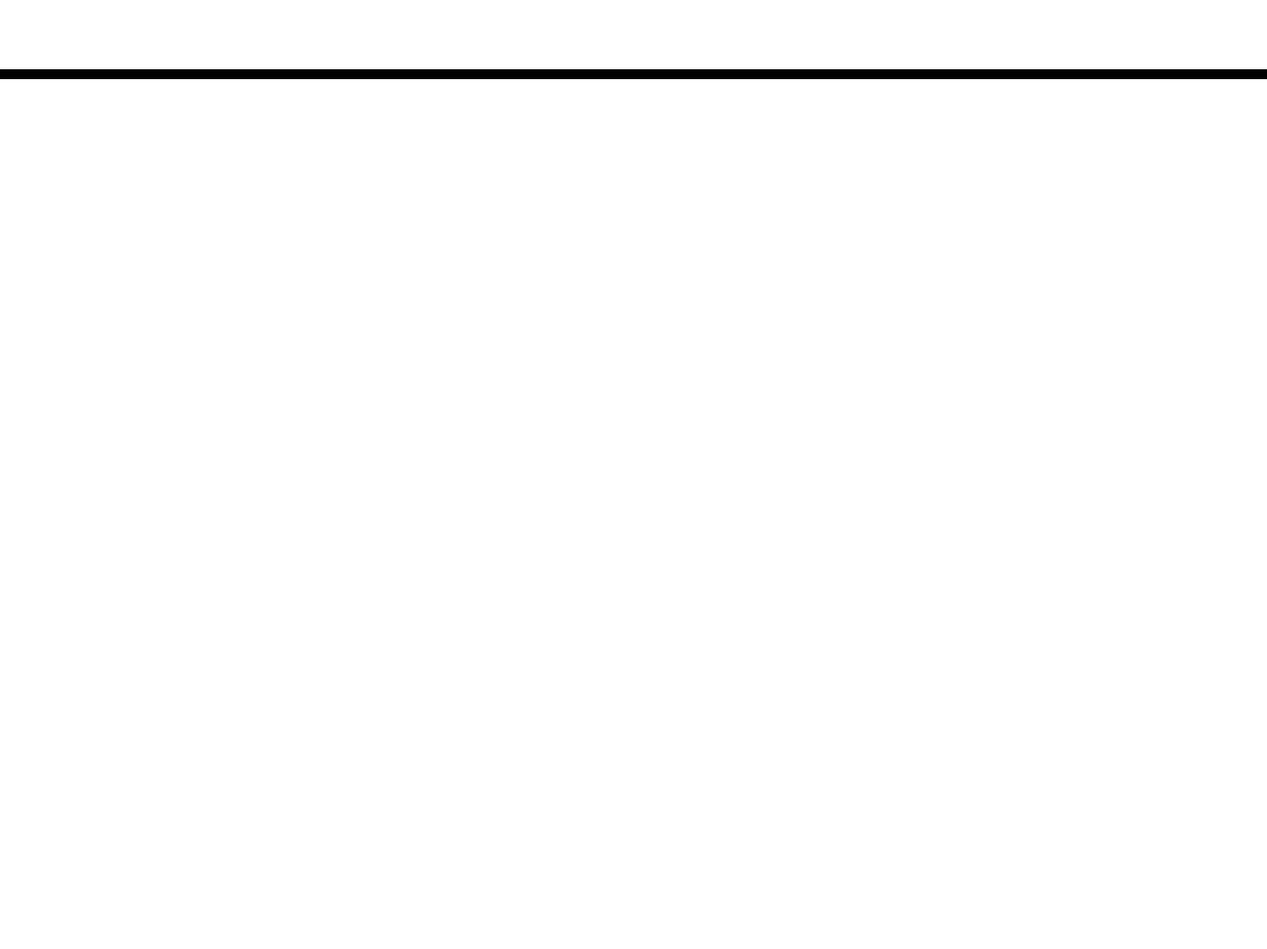
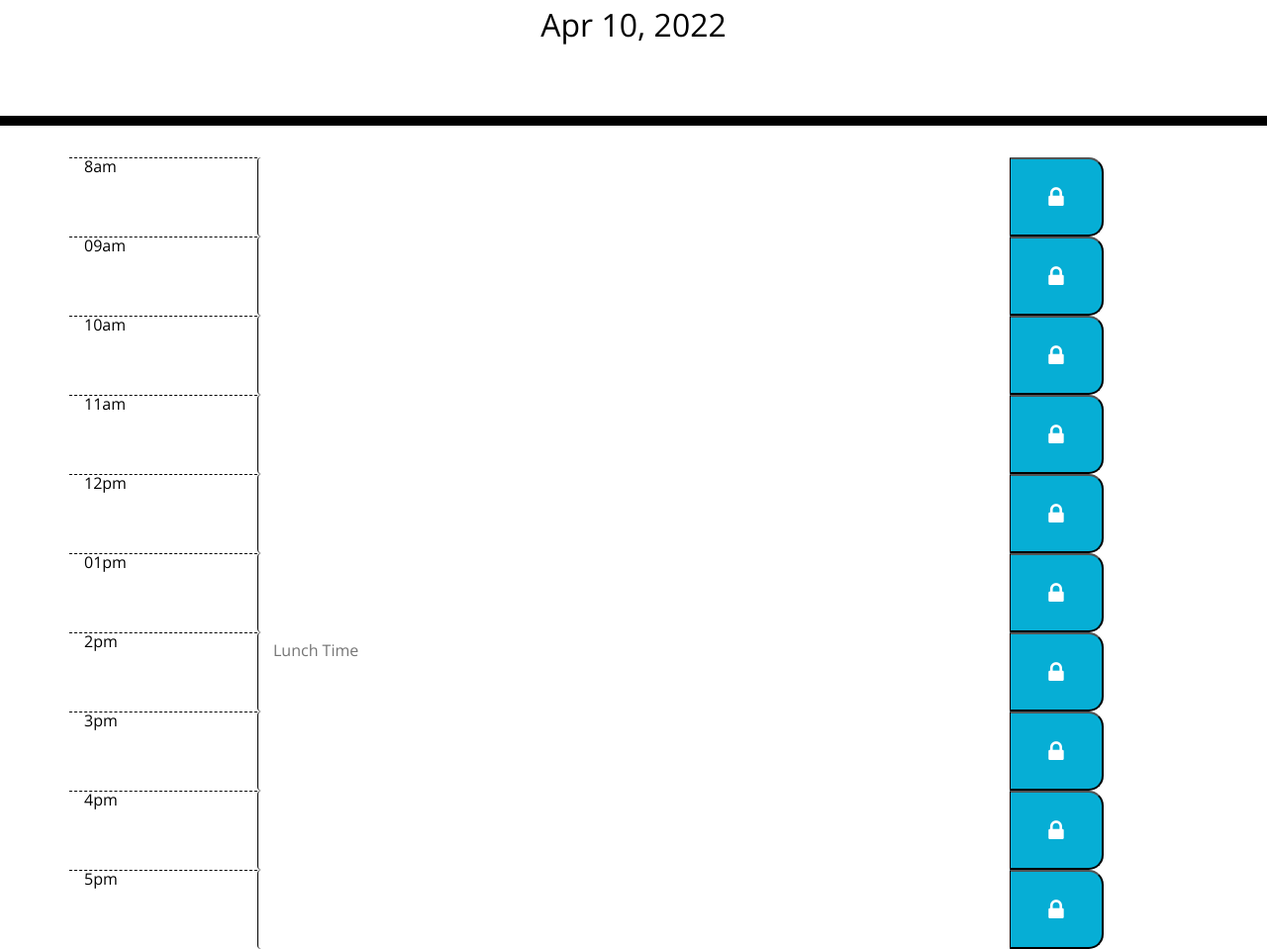
Before and after one commit to Edwin0204/Homework-Week-5, a plain HTML site: page index.html in a window 1280 px wide. Shown: the part 188-1147 px from the top of the page at 99% size. Before the commit the page ends 800 px from the top, so only its background shows below. Drawn offline with nearby package versions, Linux system fonts and the light colour scheme.

Commit message:
made the html container boxes

```diff
--- /dev/null
+++ b/Develop/script.js
@@ -0,0 +1,12 @@
+var timeDisplayEl = $('#time-display');
+
+
+// handle displaying the time
+function displayTime() {
+  var rightNow = moment().format('MMM DD, YYYY');
+  timeDisplayEl.text(rightNow);
+}
+
+
+
+setInterval(displayTime);
--- a/index.html
+++ b/index.html
@@ -19,6 +19,7 @@
       rel="stylesheet"
     />
     <link rel="stylesheet" href="./Develop/style.css" />
+    <link rel="stylesheet" href="https://cdnjs.cloudflare.com/ajax/libs/font-awesome/4.7.0/css/font-awesome.min.css">
     <title>Work Day Scheduler</title>
   </head>
 
@@ -27,12 +28,75 @@
       <h1 class="display-3">Work Day Scheduler</h1>
       <p class="lead">A simple calendar app for scheduling your work day</p>
       <p id="currentDay" class="lead"></p>
+      <h2><span id="time-display">00:00:00</span></h2>
     </header>
+
     <div class="container">
       <!-- Timeblocks go here -->
+      <div class="row border-0">
+        <div class="col-2 hour">8am</div>
+        <textarea id="" class="col-8 rounded" placeholder=""></textarea>
+        <button class="col-1 saveBtn" onclick=""><i class="fa fa-lock" style="font-size:24px"></i></button>
+      </div>
+
+      <div class="row border-0">
+        <div class="col-2 hour">09am</div>
+        <textarea id="" class="col-8 rounded" placeholder=""></textarea>
+        <button class="col-1 saveBtn" onclick=""><i class="fa fa-lock" style="font-size:24px"></i></button>
+      </div>
+
+      <div class="row border-0">
+        <div class="col-2 hour">10am</div>
+        <textarea id="" class="col-8 rounded" placeholder=""></textarea>
+        <button class="col-1 saveBtn" onclick=""><i class="fa fa-lock" style="font-size:24px"></i></button>
+      </div>
+
+      <div class="row border-0">
+        <div class="col-2 hour">11am</div>
+        <textarea id="" class="col-8 rounded" placeholder=""></textarea>
+        <button class="col-1 saveBtn" onclick=""><i class="fa fa-lock" style="font-size:24px"></i></button>
+      </div>
+
+      <div class="row border-0">
+        <div class="col-2 hour">12pm</div>
+        <textarea id="" class="col-8 rounded" placeholder=""></textarea>
+        <button class="col-1 saveBtn" onclick=""><i class="fa fa-lock" style="font-size:24px"></i></button>
+      </div>
+
+    <div class="row border-0">
+      <div class="col-2 hour">01pm</div>
+      <textarea id="" class="col-8 rounded" placeholder=""></textarea>
+      <button class="col-1 saveBtn" onclick=""><i class="fa fa-lock" style="font-size:24px"></i></button>
     </div>
+
+    <div class="row border-0">
+      <div class="col-2 hour">2pm</div>
+      <textarea id="" class="col-8 rounded" placeholder="Lunch Time"></textarea>
+      <button class="col-1 saveBtn" onclick=""><i class="fa fa-lock" style="font-size:24px"></i></button>
+    </div>
+
+    <div class="row border-0">
+      <div class="col-2 hour">3pm</div>
+      <textarea id="" class="col-8 rounded" placeholder=""></textarea>
+      <button class="col-1 saveBtn" onclick=""><i class="fa fa-lock" style="font-size:24px"></i></button>
+    </div>
+
+    <div class="row border-0">
+      <div class="col-2 hour">4pm</div>
+      <textarea id="" class="col-8 rounded" placeholder=""></textarea>
+      <button class="col-1 saveBtn" onclick=""><i class="fa fa-lock" style="font-size:24px"></i></button>
+    </div>
+
+    <div class="row border-0">
+      <div class="col-2 hour">5pm</div>
+      <textarea id="" class="col-8 rounded" placeholder=""></textarea>
+      <button class="col-1 saveBtn" onclick=""><i class="fa fa-lock" style="font-size:24px"></i></button>
+    </div>
+
+  </div>
 
     <script src="https://cdnjs.cloudflare.com/ajax/libs/jquery/3.2.1/jquery.min.js"></script>
     <script src="https://cdnjs.cloudflare.com/ajax/libs/moment.js/2.24.0/moment.min.js"></script>
+    <script src="./Develop/script.js"></script>
   </body>
 </html>
```
